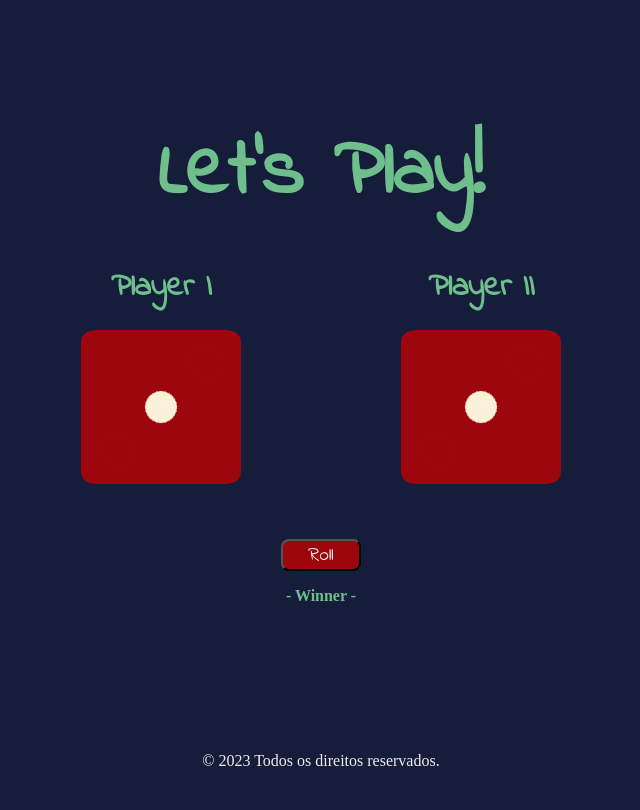
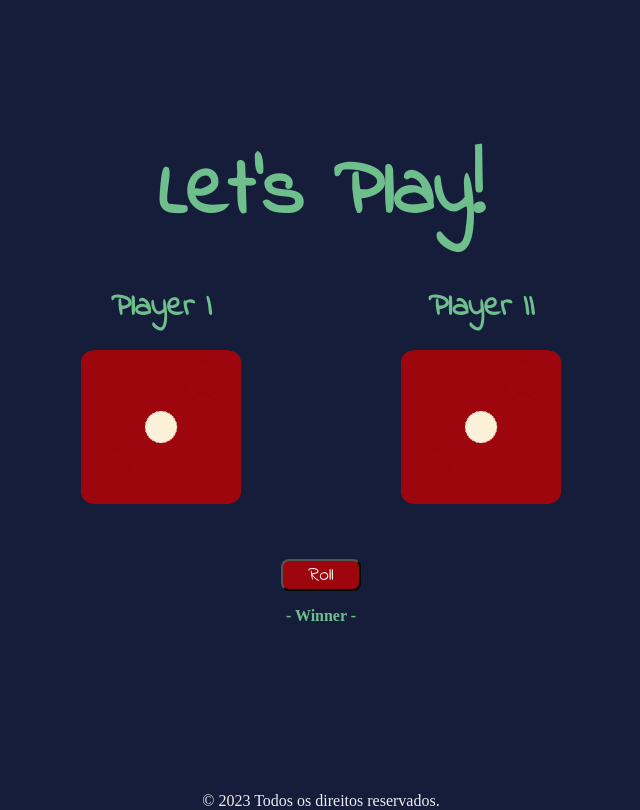
Before and after one commit to GeisielMelo/Dice-Game, a plain HTML site: page index.html in a window 1280 px wide. Shown: the whole page, without its empty margins (319-959 px from the left). Drawn offline with Linux system fonts and the light colour scheme.

Commit message:
height
main page height 90 > 95

```diff
--- a/assets/css/style.css
+++ b/assets/css/style.css
@@ -21,13 +21,14 @@ body {
     flex-direction: column;
     align-items: center;
     justify-content: center;
-    height: 90vh;
+    height: 95vh;
 }
 
 .title {
     font-family: 'Indie Flower', cursive;
     font-style: bold;
     font-size: 5rem;
+    text-align: center;
     padding-bottom: 2rem;
 }
 
```
Also changed, not shown: 1 other file.
